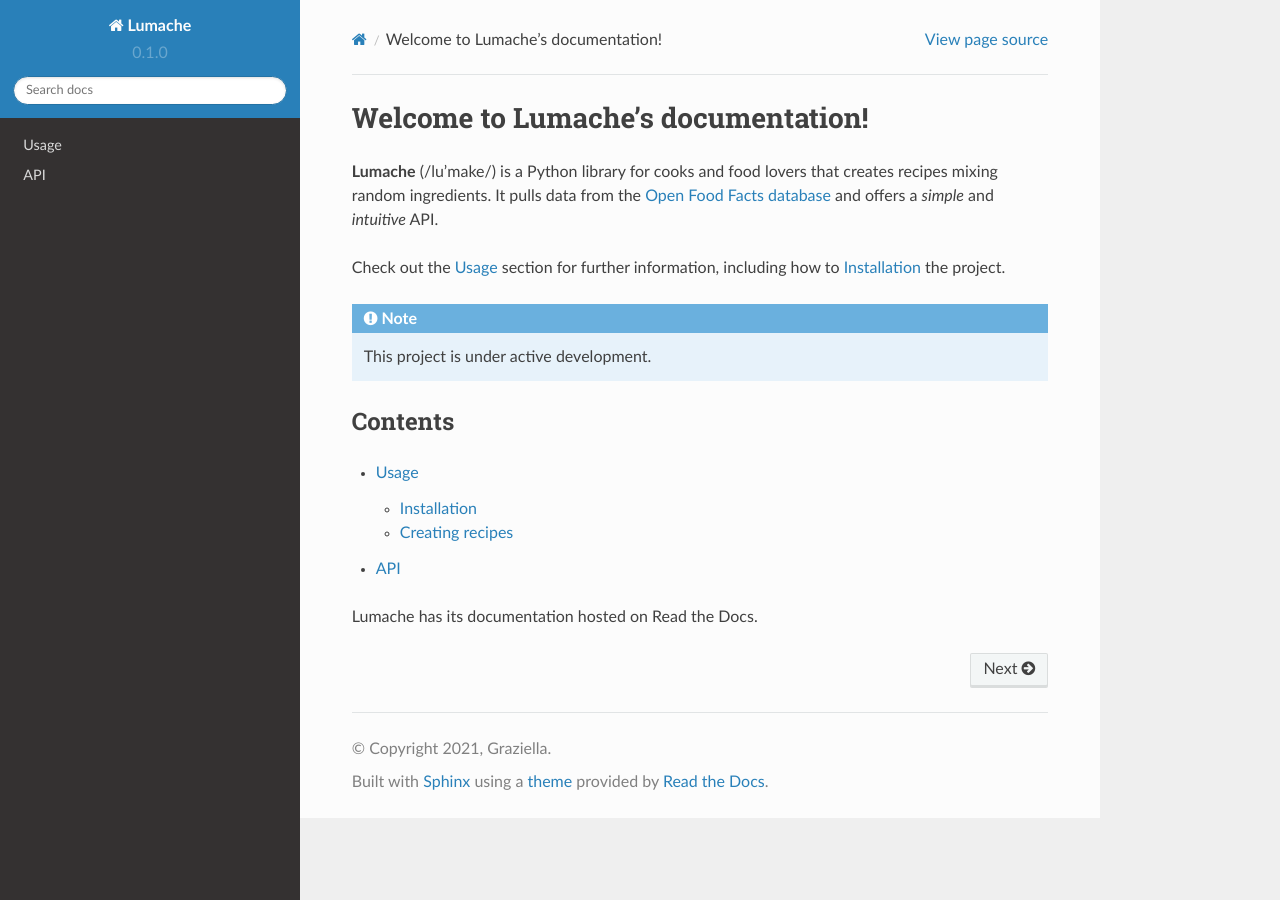
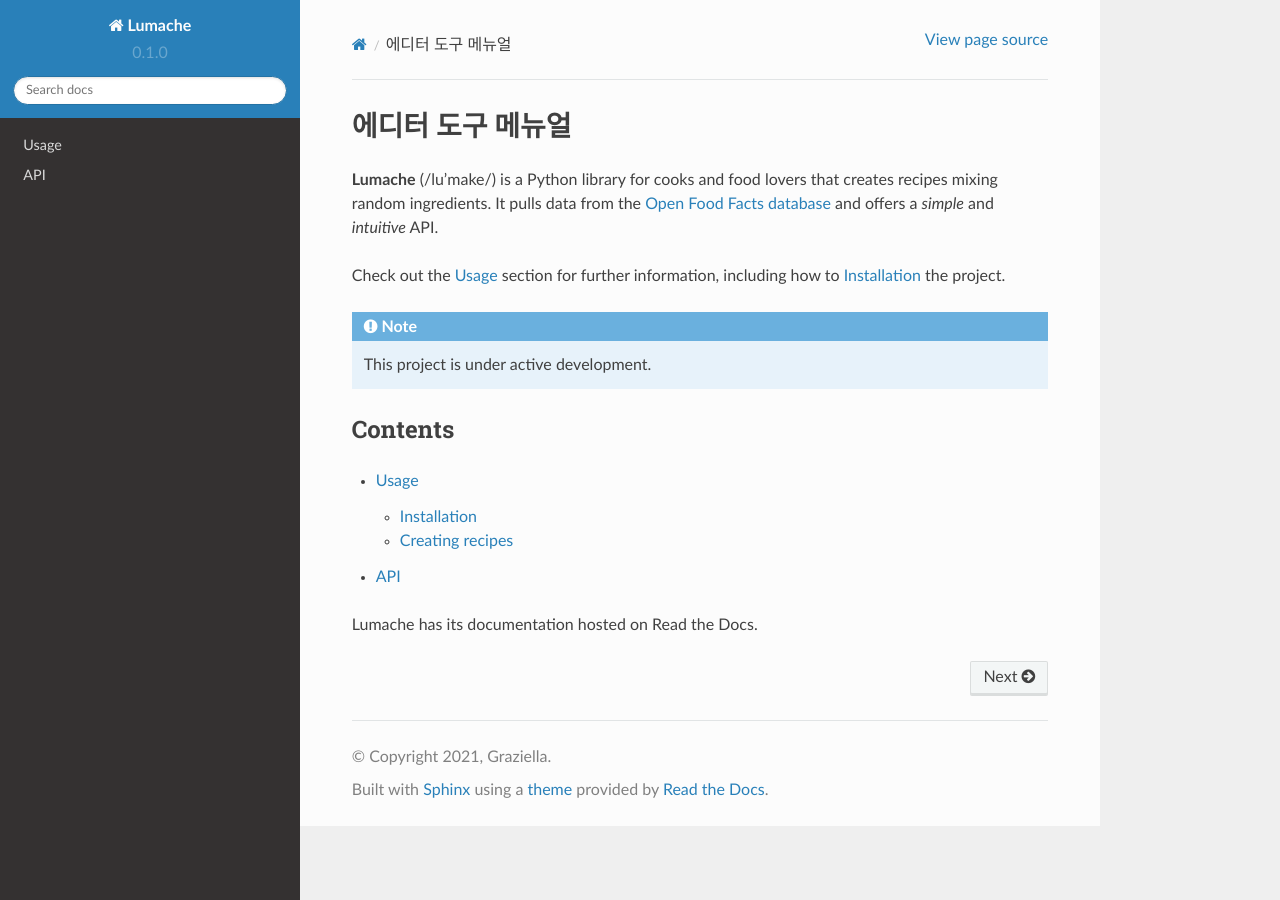
Before and after one commit to parkjonghyun00/smart-factory, a Sphinx documentation site: the page built from docs/source/index.rst, in a window 1280 px wide. Built offline with Sphinx 7.4.7 and the Read the Docs theme 2.0.0, drawn with Linux system fonts in a browser that asks for light colours.

Commit message:
Update index.rst

```diff
--- a/docs/source/index.rst
+++ b/docs/source/index.rst
@@ -1,4 +1,4 @@
-Welcome to Lumache's documentation!
+에디터 도구 메뉴얼
 ===================================
 
 **Lumache** (/lu'make/) is a Python library for cooks and food lovers
```
